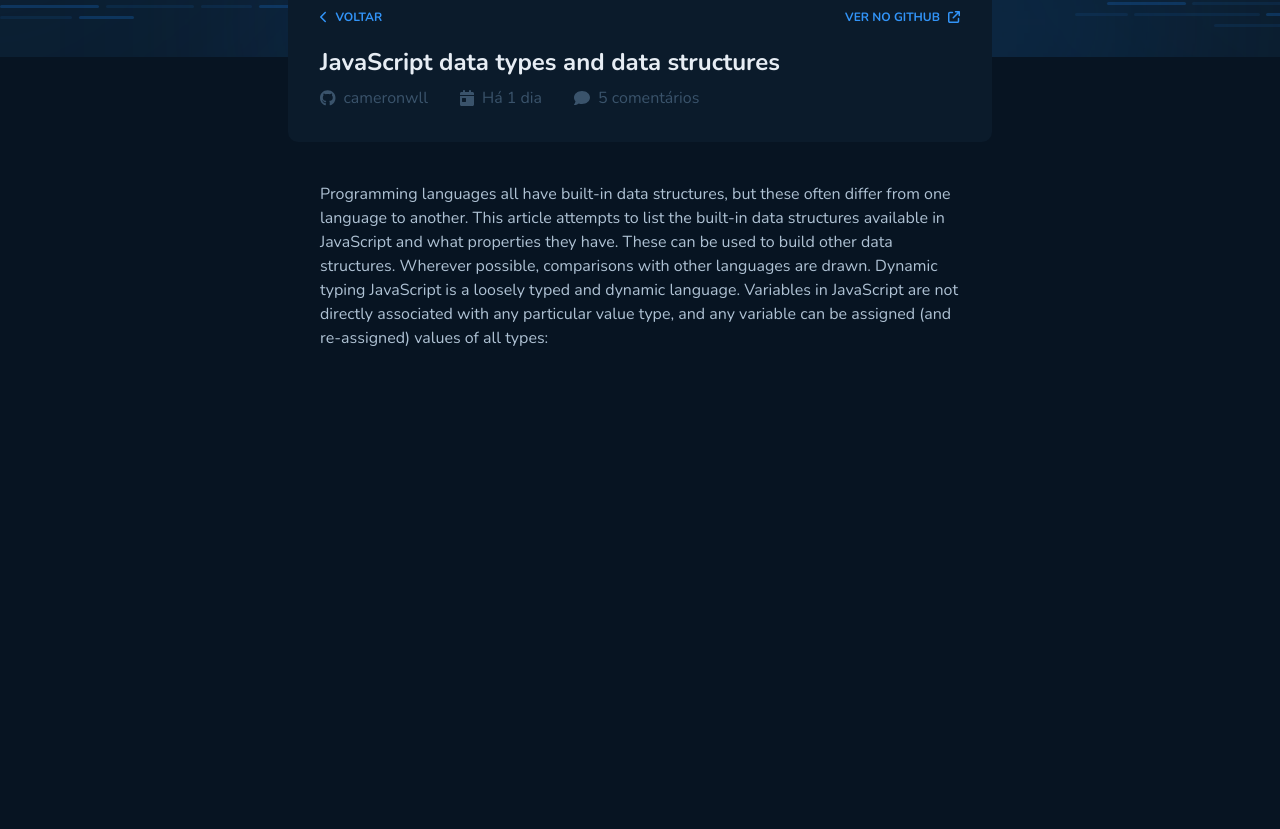
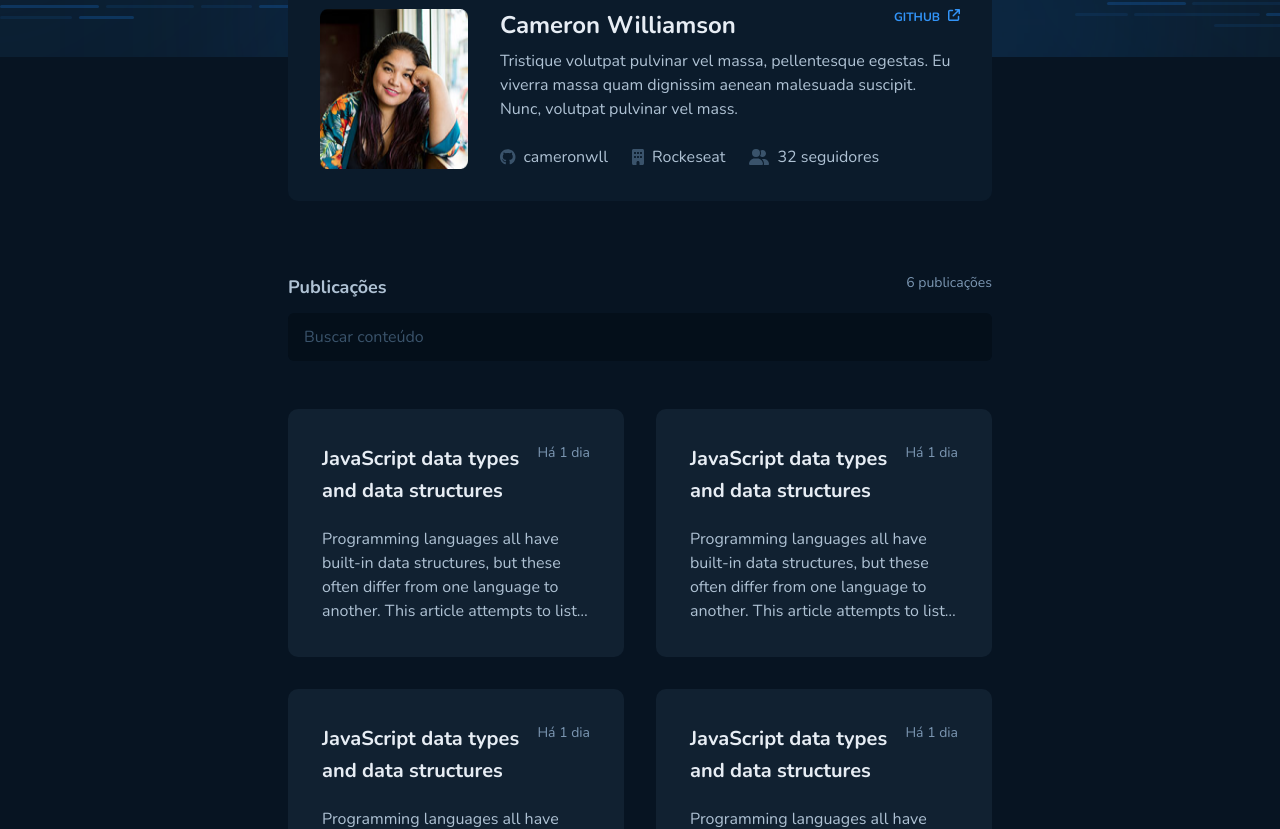
Before and after one commit to guilhermematos13/github-blog, a React (Vite) app: page / in a window 1280 px wide. Shown: the part 239-1068 px from the top of the page. Before the commit the page ends 800 px from the top, so only its background shows below. Built offline with nearby package versions, Linux system fonts and the light colour scheme.

Commit message:
feat: adjust code

```diff
--- a/src/App.tsx
+++ b/src/App.tsx
@@ -1,7 +1,6 @@
-// import { Home } from './pages/Home';
-import { PostPage } from './pages/PostPage';
+import { Home } from './pages/Home';
 import './styles/input.css';
 
 export function App() {
-  return <PostPage />;
+  return <Home />;
 }
--- a/src/pages/Home.tsx
+++ b/src/pages/Home.tsx
@@ -14,7 +14,7 @@
           <span className="text-sm text-base-span">6 publicações</span>
         </div>
         <Input />
-        <div className="grid grid-cols-2 gap-8 pb-[234 px]">
+        <div className="grid grid-cols-2 gap-8 pb-[234px]">
           <Post />
           <Post />
           <Post />
```
